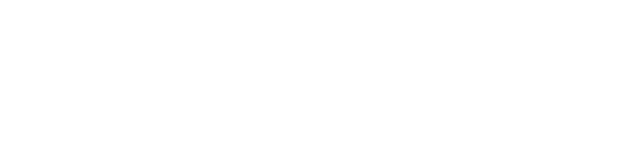
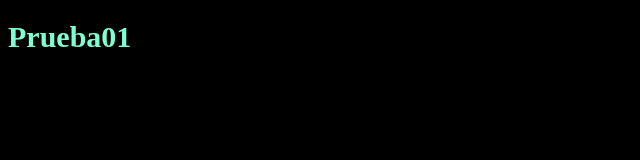
Before and after one commit to LymberJarquin/Prueba01, a plain HTML site: page index.html in a window 1280 px wide. Shown: the whole page, without its empty margins (0-640 px from the left). Drawn offline with Linux system fonts and the light colour scheme.

Commit message:
se creo la estructura de una pagina web

```diff
--- a/index.html
+++ b/index.html
@@ -0,0 +1,13 @@
+<!DOCTYPE html>
+<html lang="en">
+<head>
+    <meta charset="UTF-8">
+    <meta http-equiv="X-UA-Compatible" content="IE=edge">
+    <meta name="viewport" content="width=device-width, initial-scale=1.0">
+    <title>Folder01</title>
+    <link rel="stylesheet" href="styles/styles.css">
+</head>
+<body>
+    <h1 class="home">Prueba01</h1>
+</body>
+</html>
--- a/styles/styles.css
+++ b/styles/styles.css
@@ -1,3 +1,7 @@
 *{
     background-color: black;
 }
+.home{
+    color: aquamarine;
+    font-size: 30px;
+}
```
